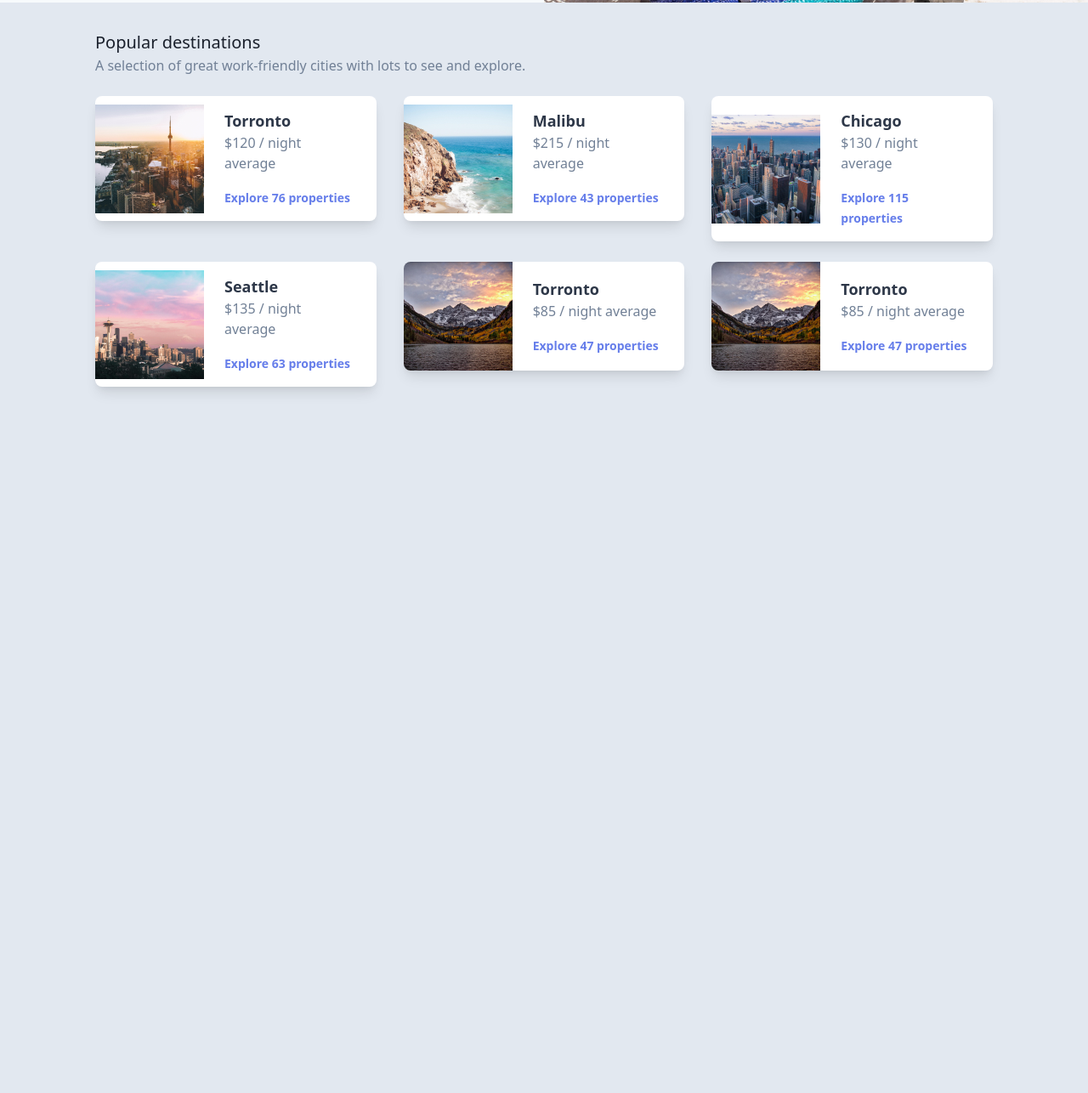
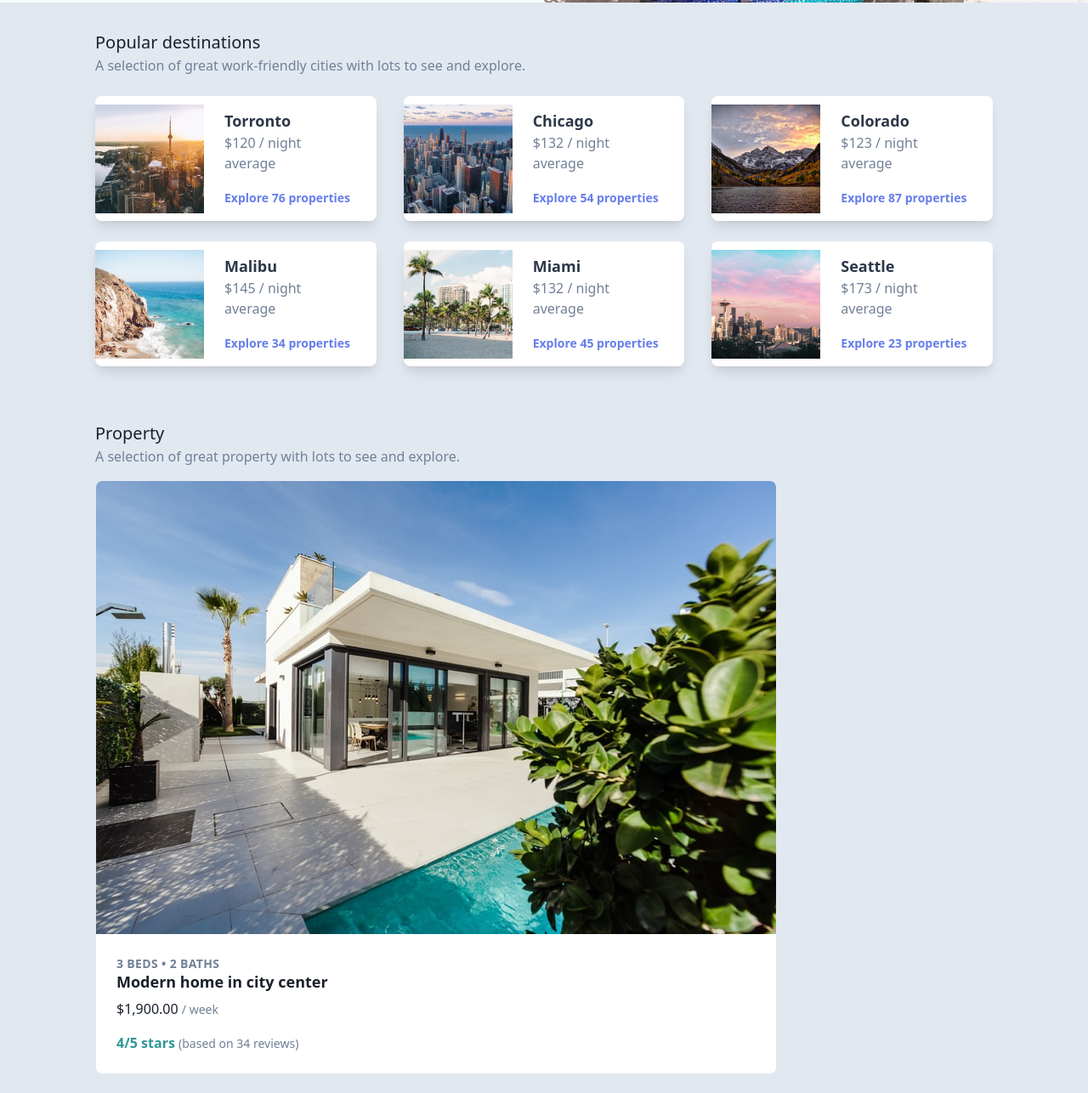
Before and after one commit to restaadiputra/tailwind-tutorial, a website: page public/index.html in a window 1280 px wide. Shown: the part 574-1860 px from the top of the page at 85% size. Before the commit the page ends 1061 px from the top, so only its background shows below. Drawn offline with nearby package versions, Linux system fonts and the light colour scheme; files that its build step writes are made by us from their sources.

Commit message:
Add property section with basic card

```diff
--- a/postcss.config.js
+++ b/postcss.config.js
@@ -2,8 +2,9 @@ module.exports = {
   plugins: [
     require('tailwindcss'),
     require('autoprefixer'),
-    require('@fullhuman/postcss-purgecss')({
+    process.env.NODE_ENV === 'production' && require('@fullhuman/postcss-purgecss')({
       content: [
+        './src/**/*.vue',
         './public/index.html',
       ],
       defaultExtractor: content => content.match(/[A-Za-z0-9-_:/]+/g) || []
--- a/public/index.html
+++ b/public/index.html
@@ -6,7 +6,7 @@
   <link rel="stylesheet" href="build/tailwind.css" />
   <title>Document</title>
 </head>
-<body class="bg-gray-300">
+<body class="antialiased text-gray-900 bg-gray-300">
   <div class="flex bg-gray-100">
     <div class="p-8 max-w-md mx-auto sm:max-w-xl lg:max-w-full lg:w-1/2 lg:py-24 lg:px-12">
       <div class="xl:max-w-lg xl:ml-auto">
@@ -31,10 +31,12 @@
       <img class="absolute inset-0 h-full w-full object-cover object-center" src="img/beach-work.jpg" alt="Woman workcationing" />
     </div>
   </div>
-
+  <div>
     <div class="max-w-md sm:max-w-xl lg:max-w-6xl mx-auto px-8 lg:px-12 py-8">
       <h2 class="text-xl text-gray-900">Popular destinations</h2>
-    <p class="text-gray-600">A selection of great work-friendly cities with lots to see and explore.</p>
+      <p class="text-gray-600">
+        A selection of great work-friendly cities with lots to see and explore.
+      </p>
       <div class="flex flex-wrap -mx-4">
         <div class="mt-6 w-full px-4 lg:w-1/2 xl:w-1/3">
           <div class="flex items-center rounded-lg bg-white shadow-lg overflow-hidden">
@@ -50,60 +52,87 @@
         </div>
         <div class="mt-6 w-full px-4 lg:w-1/2 xl:w-1/3">
           <div class="flex items-center rounded-lg bg-white shadow-lg overflow-hidden">
-          <img class="h-32 w-32 flex-shrink-0" src="img/malibu.jpg" alt="Cliff in Malibu">
+            <img class="h-32 w-32 flex-shrink-0" src="img/chicago.jpg" alt="Chicago skyline">
             <div class="px-6 py-4">
-            <h3 class="text-lg font-semibold text-gray-800">Malibu</h3>
-            <p class="text-gray-600">$215 / night average</p>
+              <h3 class="text-lg font-semibold text-gray-800">Chicago</h3>
+              <p class="text-gray-600">$132 / night average</p>
               <div class="mt-4">
-              <a href="#" class="text-indigo-500 hover:text-indigo-400 font-semibold text-sm">Explore 43 properties</a>
+                <a href="#" class="text-indigo-500 hover:text-indigo-400 font-semibold text-sm">Explore 54 properties</a>
               </div>
             </div>
           </div>
         </div>
         <div class="mt-6 w-full px-4 lg:w-1/2 xl:w-1/3">
           <div class="flex items-center rounded-lg bg-white shadow-lg overflow-hidden">
-          <img class="h-32 w-32 flex-shrink-0" src="img/chicago.jpg" alt="Chicago skyline">
+            <img class="h-32 w-32 flex-shrink-0" src="img/colorado.jpg" alt="Toronto skyline">
             <div class="px-6 py-4">
-            <h3 class="text-lg font-semibold text-gray-800">Chicago</h3>
-            <p class="text-gray-600">$130 / night average</p>
+              <h3 class="text-lg font-semibold text-gray-800">Colorado</h3>
+              <p class="text-gray-600">$123 / night average</p>
               <div class="mt-4">
-              <a href="#" class="text-indigo-500 hover:text-indigo-400 font-semibold text-sm">Explore 115 properties</a>
+                <a href="#" class="text-indigo-500 hover:text-indigo-400 font-semibold text-sm">Explore 87 properties</a>
               </div>
             </div>
           </div>
         </div>
         <div class="mt-6 w-full px-4 lg:w-1/2 xl:w-1/3">
           <div class="flex items-center rounded-lg bg-white shadow-lg overflow-hidden">
-          <img class="h-32 w-32 flex-shrink-0" src="img/seattle.jpg" alt="Seattle skyline">
+            <img class="h-32 w-32 flex-shrink-0" src="img/malibu.jpg" alt="Toronto skyline">
             <div class="px-6 py-4">
-            <h3 class="text-lg font-semibold text-gray-800">Seattle</h3>
-            <p class="text-gray-600">$135 / night average</p>
+              <h3 class="text-lg font-semibold text-gray-800">Malibu</h3>
+              <p class="text-gray-600">$145 / night average</p>
               <div class="mt-4">
-              <a href="#" class="text-indigo-500 hover:text-indigo-400 font-semibold text-sm">Explore 63 properties</a>
+                <a href="#" class="text-indigo-500 hover:text-indigo-400 font-semibold text-sm">Explore 34 properties</a>
               </div>
             </div>
           </div>
         </div>
         <div class="mt-6 w-full px-4 lg:w-1/2 xl:w-1/3">
           <div class="flex items-center rounded-lg bg-white shadow-lg overflow-hidden">
-          <img class="h-32 w-32 flex-shrink-0" src="img/colorado.jpg" alt="Lake in Colorado">
+            <img class="h-32 w-32 flex-shrink-0" src="img/miami.jpg" alt="Toronto skyline">
             <div class="px-6 py-4">
-            <h3 class="text-lg font-semibold text-gray-800">Torronto</h3>
-            <p class="text-gray-600">$85 / night average</p>
+              <h3 class="text-lg font-semibold text-gray-800">Miami</h3>
+              <p class="text-gray-600">$132 / night average</p>
               <div class="mt-4">
-              <a href="#" class="text-indigo-500 hover:text-indigo-400 font-semibold text-sm">Explore 47 properties</a>
+                <a href="#" class="text-indigo-500 hover:text-indigo-400 font-semibold text-sm">Explore 45 properties</a>
               </div>
             </div>
           </div>
         </div>
         <div class="mt-6 w-full px-4 lg:w-1/2 xl:w-1/3">
           <div class="flex items-center rounded-lg bg-white shadow-lg overflow-hidden">
-          <img class="h-32 w-32 flex-shrink-0" src="img/colorado.jpg" alt="Lake in Colorado">
+            <img class="h-32 w-32 flex-shrink-0" src="img/seattle.jpg" alt="Toronto skyline">
             <div class="px-6 py-4">
-            <h3 class="text-lg font-semibold text-gray-800">Torronto</h3>
-            <p class="text-gray-600">$85 / night average</p>
+              <h3 class="text-lg font-semibold text-gray-800">Seattle</h3>
+              <p class="text-gray-600">$173 / night average</p>
               <div class="mt-4">
-              <a href="#" class="text-indigo-500 hover:text-indigo-400 font-semibold text-sm">Explore 47 properties</a>
+                <a href="#" class="text-indigo-500 hover:text-indigo-400 font-semibold text-sm">Explore 23 properties</a>
+              </div>
+            </div>
+          </div>
+        </div>
+      </div>
+    </div>
+  </div>
+  <div>
+    <div class="max-w-md sm:max-w-xl lg:max-w-6xl mx-auto px-8 lg:px-12 py-8">
+      <h2 class="text-xl text-gray-900">Property</h2>
+      <p class="text-gray-600">
+        A selection of great property with lots to see and explore.
+      </p>
+      <div class="flex flex-wrap mt-4">
+        <div class="bg-white rounded-lg overflow-hidden border">
+          <img src="img/modern-home.jpeg" alt="Rear view of modern home with pool">
+          <div class="p-6">
+            <div class="text-gray-600 text-sm uppercase font-semibold tracking-wide">
+              3 beds &bull; 2 baths
+            </div>
+            <h4 class="font-semibold text-lg leading-tight truncate">Modern home in city center</h4>
+            <div class="mt-2">
+              $1,900.00 <span class="text-gray-600 text-sm ">/ week</span>
+            </div>
+            <div class="mt-4">
+              <span class="text-teal-600 font-semibold">4/5 stars</span>
+              <span class="text-gray-600 text-sm">(based on 34 reviews)</span>
             </div>
           </div>
         </div>
```
Also changed, not shown: public/img/modern-home.jpeg (added). Lines whose indentation alone changed are shown as unchanged.
